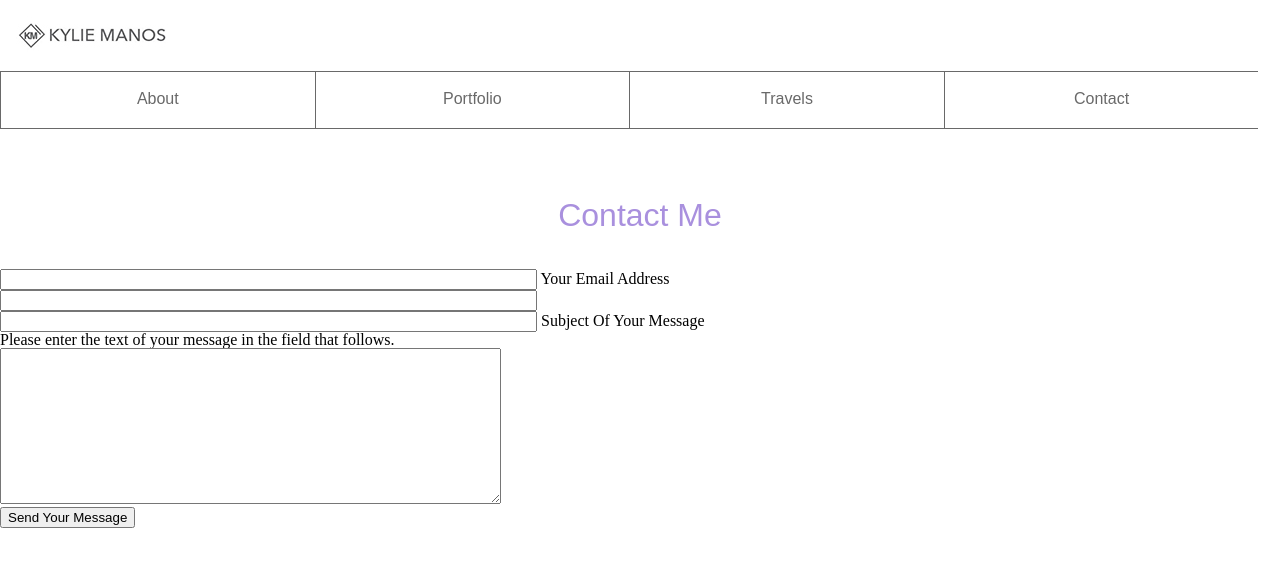
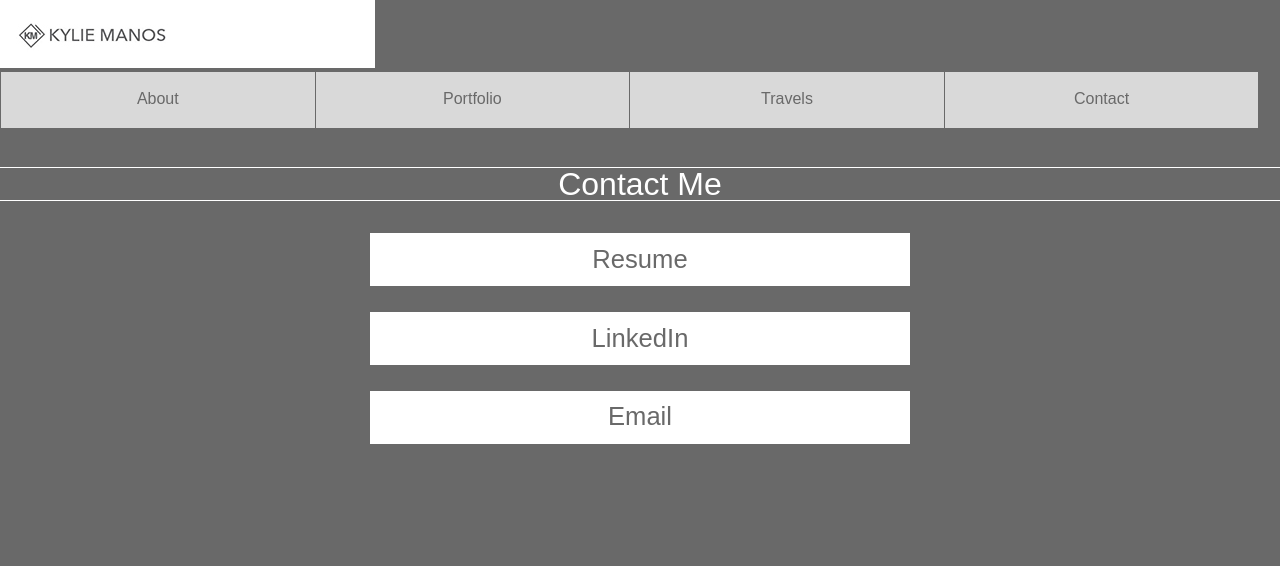
Before and after one commit to grc-338-02-spring-2016/github-mobile-website-02-kyliemanos, a plain HTML site: page contact.html in a window 1280 px wide. Drawn offline with Linux system fonts and the light colour scheme.

Commit message:
Styled contact page

```diff
--- a/contact.html
+++ b/contact.html
@@ -13,28 +13,62 @@
     <!--Reset stylesheet removes browser stylesheet default settings-->
     <link href="styles/reset.css" type="text/css" rel="stylesheet">
     <link href="styles/stylesheet.css" type="text/css" rel="stylesheet">
+    <link rel="stylesheet" href="https://maxcdn.bootstrapcdn.com/font-awesome/4.5.0/css/font-awesome.min.css">
+
 
  <style>
 
-        h1{ color: #a990de;
+     body{
+         background-color: dimgray;
+     }
+
+        h1{ color: white;
+        border-top: 1px solid white;
+        border-bottom: 1px solid white;
         font-family: sans-serif;
         text-align: center;
         font-size: 2em;
         font-style: normal;
-        margin-top: 4em;
-        margin-bottom: 1.2em;
+        margin-top: 3em;
+        margin-bottom: 1em;
         }
 
-     .input{
-         border-color: dimgrey;
-         color: dimgray;
-         font-family: sans-serif;
-         text-align: left;
-         line-height: 1.7em;
-         font-size: .9em;
-         margin-left: 3em;
+     h2{
+     background-color: white;
+     width: 70%;
+     padding: 1em;
+     color: dimgray;
+     font-family:sans-serif;
+     text-align: center;
+     font-size: 1em;
+     margin:auto;
+     line-height: 1.3em}
+
+     .contact a{
+      color:dimgray;
+      background-color: white;
+      font-family: sans-serif;
+      font-size: 1.6em;
+      display: block;
+      text-align: center;
+      text-decoration: none;
+      border: .5px solid white;
+      width: 40%;
+      margin:auto;
+      margin-top: 1em;
+      padding: .5em;
+
+
+
+
 
      }
+
+
+
+
+
+
 
 </style>
 
@@ -50,7 +84,6 @@
         </div>
 
 
-
         <nav>
             <ul>
                 <li><a href="about.html">About</a></li>
@@ -62,59 +95,19 @@
     <h1>Contact Me</h1>
     </div>
 
-    <form action="takeform.php" method="POST">
-<p>
-<input
-name="email"
-size="64"
-maxlength="64"/>
-<b>Your</b> Email Address
-</p>
-<p>
-<input
-name="Name"
-size="64"
-maxlength="64"/>
-</p>
-<p>
-<input
-name="subject"
-size="64"
-maxlength="64"/>
-Subject Of Your Message
-</p>
-<p>
-<i>Please enter the text of your message in the field that follows.</i>
-</p>
-<textarea
-name="body"
-rows="10"
-cols="60">
-</textarea>
-<p>
-<input type="submit" name="send" value="Send Your Message"/>
-</p>
-</form>
+<!--    <h2>You can get to know me better by clicking through my linkedIn or resume. Shoot me an email if you have any questions or want to talk!-->
+<!--    </h2>-->
 
-<!--How do I make this code send to my email-->
+    <div class="contact">
 
-<!--    <div class="input">-->
+    <a href="images/web-resume.pdf" target="_blank"class="link"> Resume </a>
 
-<!--    <form action="action_page.php">-->
-<!--    Name:<br>-->
-<!--    <input type="text" name="firstname" >-->
-<!--    <br>-->
-<!--    Email:<br>-->
-<!--    <input type="text" name="email" >-->
-<!--    <br>-->
-<!--    Message:<br>-->
-<!--    <input type="text" name="message" >-->
-<!--    <br>-->
-<!--    <br>-->
-<!--    <input type="submit" value="Send">-->
-<!--    </form> -->
+    <a href="https://www.linkedin.com/in/kylie-manos-63529a87" target="_blank" class="link"> LinkedIn </a>
 
+    <a href="mailto:kmanos01@gmail.com"class="link"> Email </a>
 
-<!--</div>-->
+    </div>
 
     </body>
+
+</html>
```
Also changed, not shown: about.html (+21 -12 lines), 1 other file.
